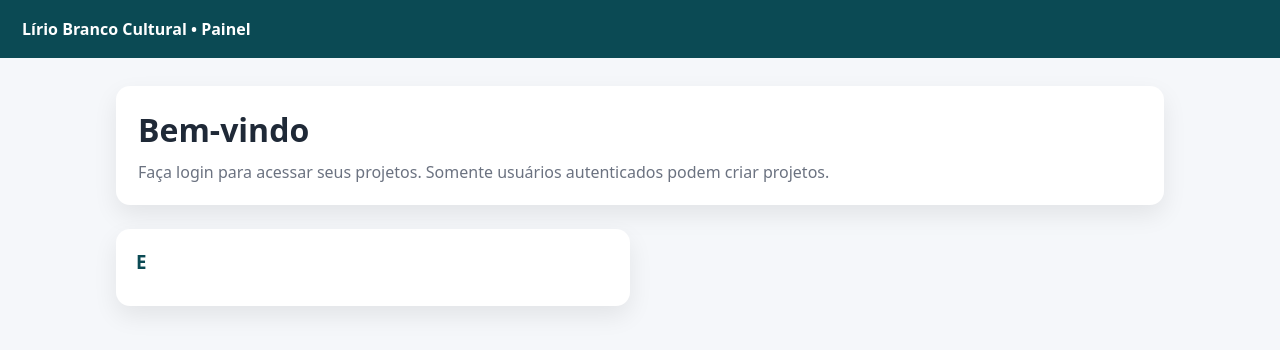
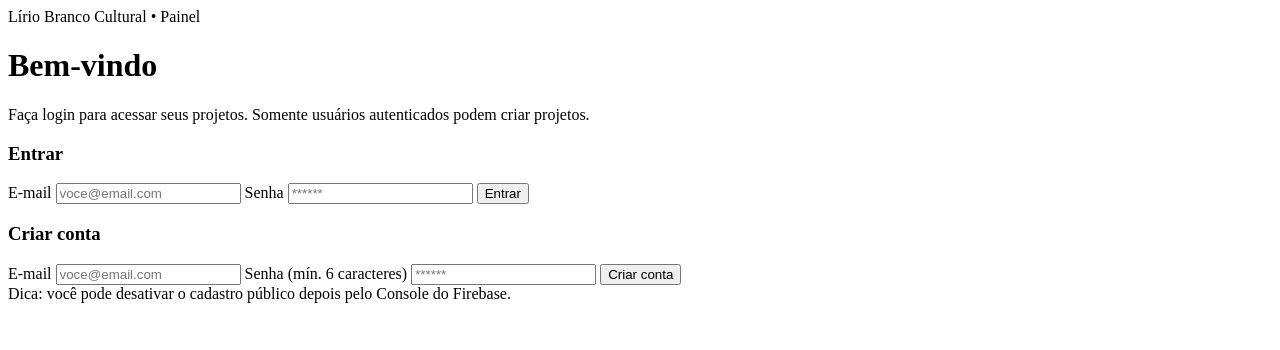
Before and after one commit to MacroLirio/Producao-Lirio-Branco, a plain HTML site: page index.html in a window 1280 px wide. Drawn offline with Linux system fonts and the light colour scheme; no server answers.

Commit message:
Update index.html

```diff
--- a/index.html
+++ b/index.html
@@ -1,61 +1,3 @@
-<!DOCTYPE html>
-<html lang="pt-BR">
-<head>
-  <meta charset="UTF-8" />
-  <meta name="viewport" content="width=device-width, initial-scale=1.0"/>
-  <title>Lírio Branco Cultural • Painel</title>
-  <style>
-    :root {
-      --bg: #f5f7fa;
-      --card: #ffffff;
-      --primary: #0b4a54;
-      --primary-2: #0f6a79;
-      --text: #1f2937;
-      --muted: #6b7280;
-      --shadow: 0 10px 24px rgba(0,0,0,.08);
-      --radius: 14px;
-    }
-    * { box-sizing: border-box; }
-    body{
-      margin:0; font-family: system-ui, -apple-system, Segoe UI, Roboto, Arial, sans-serif;
-      background: var(--bg); color: var(--text);
-    }
-    header{
-      background: var(--primary); color:#fff; padding:18px 22px; font-weight:700;
-      position: sticky; top:0;
-    }
-    .container{
-      max-width: 1080px; margin: 28px auto; padding: 0 16px;
-    }
-    .hero{
-      background: var(--card); border-radius: var(--radius); padding: 22px;
-      box-shadow: var(--shadow); margin-bottom: 24px;
-    }
-    .hero h1{ margin: 0 0 10px }
-    .hero p{ margin: 0; color: var(--muted) }
-    .grid{
-      display: grid; grid-template-columns: 1fr 1fr; gap: 20px;
-    }
-    .card{
-      background: var(--card); border-radius: var(--radius); padding: 20px;
-      box-shadow: var(--shadow);
-    }
-    .card h3{ margin: 0 0 12px; color: var(--primary) }
-    label{ display:block; font-size: 14px; margin: 10px 0 6px; color: var(--muted) }
-    input{
-      width: 100%; padding: 12px 14px; border:1px solid #e5e7eb; border-radius: 10px;
-      outline: none;
-    }
-    input:focus{ border-color: var(--primary-2) }
-    button{
-      width: 100%; padding: 12px 16px; margin-top: 14px; border:0; border-radius: 12px;
-      background: var(--primary); color:#fff; font-weight: 700; cursor: pointer;
-    }
-    button:hover{ background: var(--primary-2) }
-    .hint{ font-size: 12px; color: var(--muted); margin-top: 10px }
-    @media (max-width: 820px){ .grid{ grid-template-columns: 1fr; } }
-  </style>
-</head>
 <body>
   <header>Lírio Branco Cultural • Painel</header>
 
@@ -68,4 +10,27 @@
     <div class="grid">
       <!-- ENTRAR -->
       <div class="card">
-        <h3>E
+        <h3>Entrar</h3>
+        <label>E-mail</label>
+        <input id="login-email" type="email" placeholder="voce@email.com" />
+        <label>Senha</label>
+        <input id="login-senha" type="password" placeholder="******" />
+        <button id="btn-entrar">Entrar</button>
+      </div>
+
+      <!-- CRIAR CONTA -->
+      <div class="card">
+        <h3>Criar conta</h3>
+        <label>E-mail</label>
+        <input id="cad-email" type="email" placeholder="voce@email.com" />
+        <label>Senha (mín. 6 caracteres)</label>
+        <input id="cad-senha" type="password" placeholder="******" />
+        <button id="btn-cadastrar">Criar conta</button>
+        <div class="hint">Dica: você pode desativar o cadastro público depois pelo Console do Firebase.</div>
+      </div>
+    </div>
+  </div>
+
+  <!-- Ponto de entrada do app -->
+  <script type="module" src="./app-auth.js"></script>
+</body>
```
